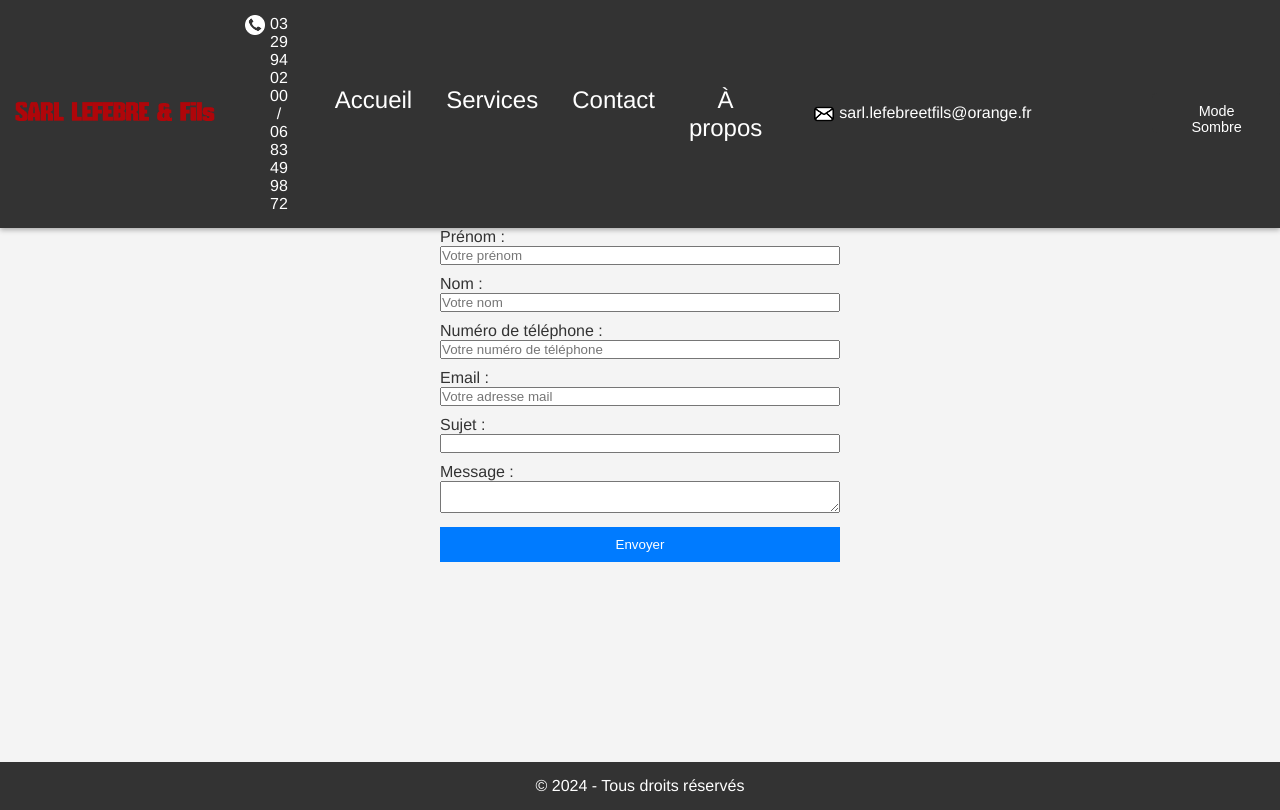
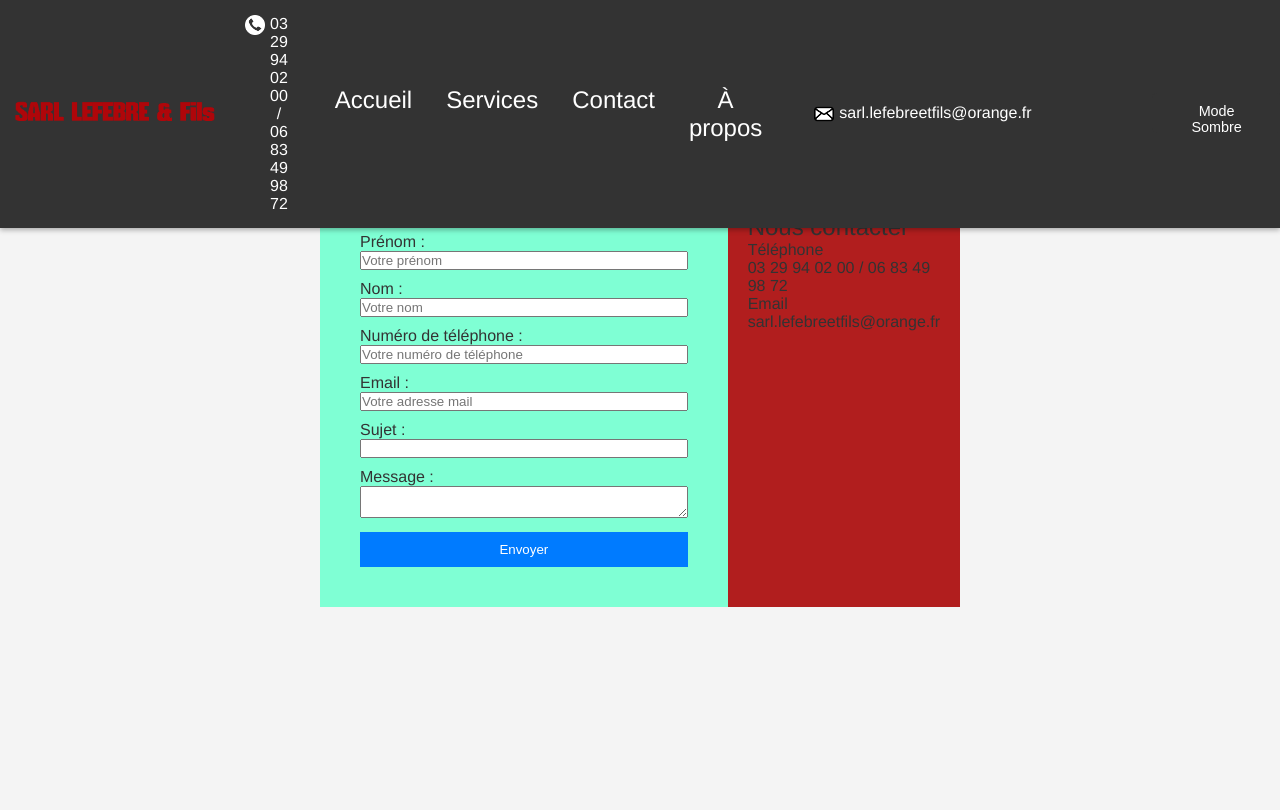
Before and after one commit to theolefebre/stage, a Vue app in the folder vue-project/: page /contact in a window 1280 px wide. Built offline with nearby package versions, Linux system fonts and the light colour scheme.

Commit message:
un peu de css

```diff
--- a/vue-project/src/views/Contact.vue
+++ b/vue-project/src/views/Contact.vue
@@ -1,6 +1,7 @@
 <template>
   <div>
     <h2>Envoyer un email</h2>
+    <div class="box-contact">
       <form @submit.prevent="sendEmail">
         <div>
           <label for="firstName">Prénom :</label>
@@ -28,6 +29,12 @@
         </div>
         <button type="submit">Envoyer</button>
       </form>
+      <div class="autre-contact">
+        <h2>Nous contacter  </h2>
+        <p>Téléphone<br>03 29 94 02 00 / 06 83 49 98 72</p>
+        <p>Email<br>sarl.lefebreetfils@orange.fr</p>
+      </div>
+    </div>
     <p v-if="responseMessage">{{ responseMessage }}</p>
   </div>
 </template>
@@ -100,12 +107,28 @@ export default {
 
 <style scoped>
 
+.box-contact {
+  position: absolute;
+  top: 50%;
+  left: 50%;
+  transform: translate(-50%, -50%);
+  display: flex;
+  box-sizing: border-box;
+}
+
 form {
-  padding: 200px 0;
+  padding: 40px;
   display: flex;
   flex-direction: column;
-  max-width: 400px;
-  margin: 0 auto;
+  width: 100%;
+  background-color: aquamarine;
+}
+
+.autre-contact {
+  background-color: rgb(177, 30, 30);
+  align-items: center;
+  max-width: auto;
+  padding: 20px;
 }
 
 form div {
--- a/vue-project/src/views/Home.vue
+++ b/vue-project/src/views/Home.vue
@@ -1,7 +1,7 @@
 <template>
   <div class="home">
     <div class="hero">
-      <img src="../assets/home/image.jpg" alt="caca">
+      <img src="../assets/home/image.jpg">
     </div>
     <div class="hero-text">
       <h1 id="titre">couverture zinguerie fenêtre de toit <br>bardage isolation <br>plomberie sanitaire </h1>
@@ -100,7 +100,7 @@ export default {
 }
 
 #titre {
-  color: rgb(0, 0, 180);
+  color: rgb(21, 21, 187);
   text-transform: uppercase;
 }
 
```
Also changed, not shown: vue-project/src/components/Footer.vue (line endings or trailing spaces). Lines whose indentation alone changed are shown as unchanged.
